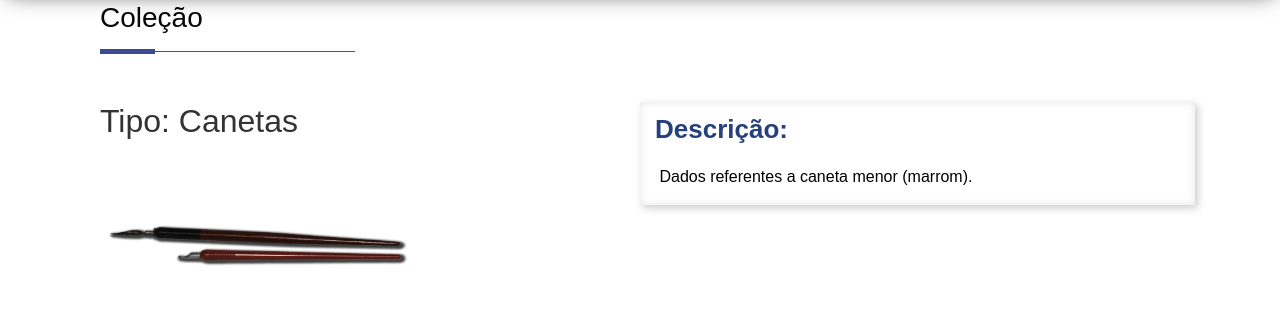
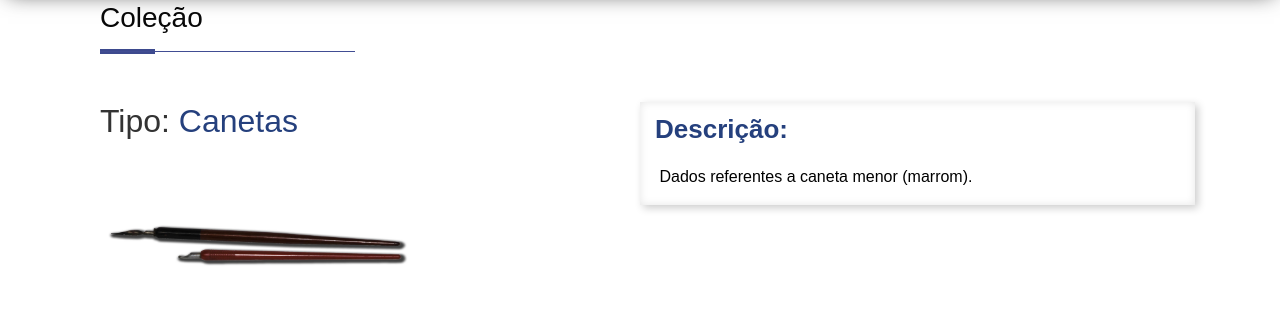
Before and after one commit to viniciuscavalheiro0721/loja-projeto-integrador, a Django app: page /collection/collection/5 in a window 1280 px wide. Shown: the part 728-1055 px from the top of the page. Run offline with Django 3.2, Linux system fonts and the light colour scheme; data comes from the database, SQL or seed files in the repository; some libraries are stand-ins or nearby versions.

Commit message:
cor na palavra do "tipo" dos artefatos

```diff
--- a/collection/templates/collection/collection_detail.html
+++ b/collection/templates/collection/collection_detail.html
@@ -13,7 +13,7 @@
         <div class="row">
             <div class="col">
                 <h2 class="mb-4">
-                    Tipo: {{ collection.name }}
+                    Tipo: <span style="color: #25407d;;">{{ collection.name }}</span>
                  </h2>
                 <img src="{{ collection.image.url }}" alt="Image" height="60%" width="60%"/>
             </div>
```
